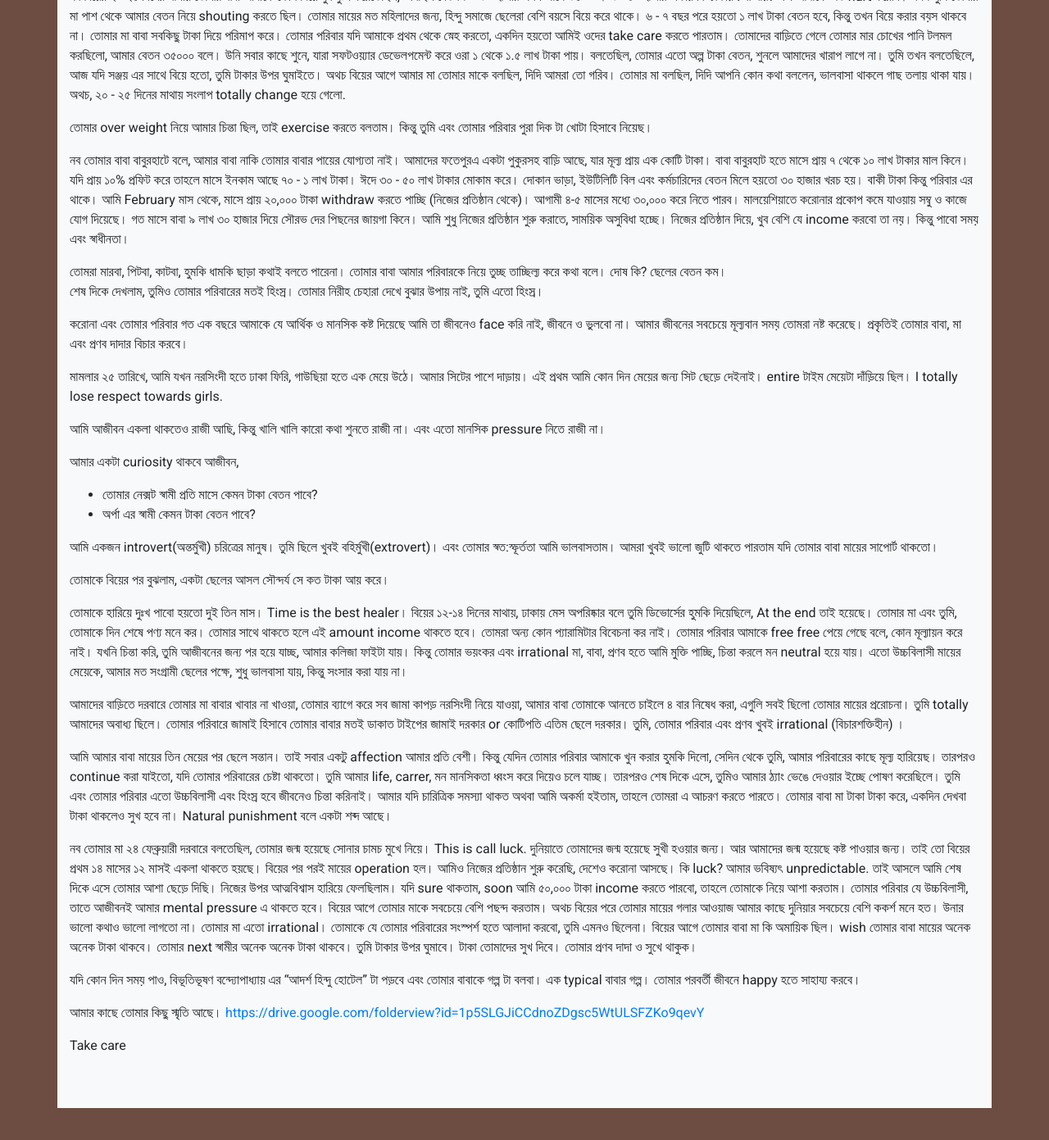
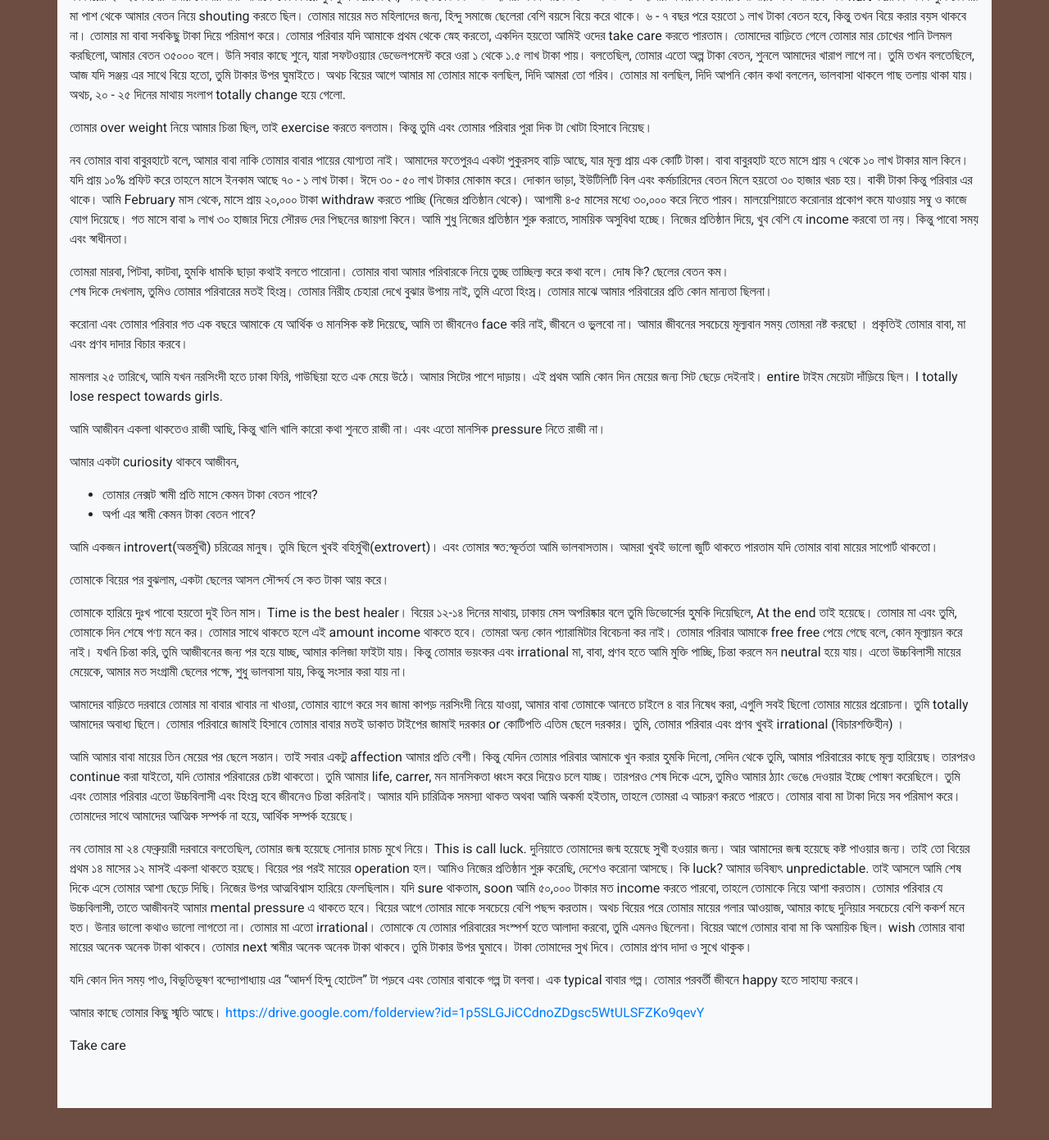
Before and after one commit to polodev/nobo, a Jekyll site: the page built from index.md, in a window 1280 px wide and 1400 px high, scrolled down 3532 px. Shown: the top 1391 px of the window at 82% size. Built offline with Jekyll 4.4.1, drawn with Linux system fonts in a browser that asks for light colours; nearby versions of some CDN libraries; some of the changed text lies outside the part shown.

Commit message:
--updated--

```diff
--- a/index.md
+++ b/index.md
@@ -77,7 +77,7 @@ active: last-message
 
 কচুয়ায় থাকা কালীন সময়ে ওয়াশ রুমে যাওয়ার সময়ে তোমার ভয় ভয় চেহারা আমার প্রায় মনে আসে। It was very cute and innocent face.
 
-যা হোক নব, আমাদের separation দুই পক্ষের জন্য ঐ ভালো। তুমি এবং তোমার পরিবার কে Happy করার জন্য আর্থিক যোগ্যতা এ মুহূর্তে আমার নাই। তোমার বাবা মা ঢাকায় বাসা উঠার পর থেকে, যে আচরণ করছে, তা আমার কাছে খুবই হতাশাজনক ছিল। আমাদের দুই পরিবারের মাঝে পারস্পরিক কোন সন্মান এবং শ্রদ্ধাবোধ ছিলনা। আমি এবং আমাদের পরিবার কোনদিনও এরকম হুমকি ধামকি, তুচ্ছ তাচ্ছিল্য কোথা থেকে পাইনাই। তোমার ক্ষোভ, আমি কেন আমার বাবা মাকে অতো priority দেই? কিন্তু তুমি দেখলে, করোনা কালীন পরিস্থিতিতে আমার পরিবার আমার ছাতা হয়ে ছিল আর তোমার পরিবার হুমকি ধামকি এবং mental pressure ছাড়া কি দিয়েছে? যে মুহূর্তে তোমার এবং তোমাদের পরিবারের ধৈর্য দেখানো এবং মানবিক হওয়া উচিত ছিল, সেখানে আমাদের কে ভয় ভীতি দেখানো সহ অমানবিক আচরণ করেছে। আমার এই মুহূর্তে অতো টাকা income করার মুরোদ নাই যে, তোমার পরিবার থেকে সন্মান পাবো। সবসময় একটা হীন মানসিকতা নিয়ে থাকতে হবে। যা অবশেষে, আমার কর্ম জীবনে প্রভাব ফেলতেছিল। তোমার মায়ের 'আমাদের আর্থিক বিষয়ে আক্ষেপ' অসীম সময় চলতে থাকবে।
+যা হোক নব, আমাদের separation দুই পক্ষের জন্য ঐ ভালো। তুমি এবং তোমার পরিবার কে Happy করার জন্য আর্থিক যোগ্যতা এ মুহূর্তে আমার নাই। তোমার বাবা মা ঢাকায় বাসা উঠার পর থেকে, যে আচরণ করছে, তা আমার কাছে খুবই হতাশাজনক ছিল। আমাদের দুই পরিবারের মাঝে পারস্পরিক কোন সন্মান এবং শ্রদ্ধাবোধ ছিলনা। আমি এবং আমাদের পরিবার কোনদিনও এরকম হুমকি ধামকি, তুচ্ছ তাচ্ছিল্য কোথা থেকে পাইনাই। তোমার ক্ষোভ, আমি কেন আমার বাবা মাকে অতো priority দেই? কিন্তু তুমি দেখলে, করোনা কালীন পরিস্থিতিতে আমার পরিবার আমার ছাতা হয়ে ছিল আর তোমার পরিবার হুমকি ধামকি এবং mental pressure ছাড়া কি দিয়েছে? যে মুহূর্তে তোমার এবং তোমাদের পরিবারের ধৈর্য দেখানো এবং মানবিক হওয়া উচিত ছিল, সেখানে আমাদের কে ভয় ভীতি দেখানো সহ অমানবিক আচরণ করেছে। আমার এই মুহূর্তে অতো টাকা income করার মুরোদ নাই যে, তোমার পরিবার থেকে সন্মান পাবো। সবসময় একটা ছোট মানসিকতা নিয়ে থাকতে হবে। যা অবশেষে, আমার কর্ম জীবনে প্রভাব ফেলতেছিল। তোমার মায়ের 'আমাদের আর্থিক বিষয়ে আক্ষেপ' অসীম সময় চলতে থাকবে।
 
 তোমার বাবা 24 February দরবারে বলতেছিল, তোমার পায়ের যোগ্যতাও আমার নাই। টাকা দিয়ে বিচার করলে আমারও দিন শেষে এমনই মনে হয়। ৬ তলা বাড়ির মালিকের মেয়েকে, আরেক ৬ তলা বাড়ির মালিকের ছেলের বিয়ে হওয়া উচিৎ।
 
@@ -89,10 +89,11 @@ active: last-message
 
 নব তোমার বাবা বাবুরহাটে বলে, আমার বাবা নাকি তোমার বাবার পায়ের যোগ্যতা নাই। আমাদের ফতেপুরএ একটা পুকুরসহ বাড়ি আছে, যার মূল্য প্রায় এক কোটি টাকা। বাবা বাবুরহাট হতে মাসে প্রায় ৭ থেকে ১০ লাখ টাকার মাল কিনে। যদি প্রায় ১০% প্রফিট করে তাহলে মাসে ইনকাম আছে ৭০ - ১ লাখ টাকা। ঈদে ৩০ - ৫০ লাখ টাকার মোকাম করে। দোকান ভাড়া, ইউটিলিটি বিল এবং কর্মচারিদের বেতন মিলে হয়তো ৩০ হাজার খরচ হয়। বাকী টাকা কিন্তু পরিবার এর থাকে। আমি February মাস থেকে, মাসে প্রায় ২০,০০০ টাকা withdraw করতে পাচ্ছি (নিজের প্রতিষ্ঠান থেকে)। আগামী ৪-৫ মাসের মধ্যে ৩০,০০০ করে নিতে পারব। মালয়েশিয়াতে করোনার প্রকোপ কমে যাওয়ায় সম্বু ও কাজে যোগ দিয়েছে। গত মাসে বাবা ৯ লাখ ৩০ হাজার দিয়ে সৌরভ দের পিছনের জায়গা কিনে। আমি শুধু নিজের প্রতিষ্ঠান শুরু করাতে, সাময়িক অসুবিধা হচ্ছে। নিজের প্রতিষ্ঠান দিয়ে, খুব বেশি যে income করবো তা নয়। কিন্তু পাবো সময় এবং স্বাধীনতা।
 
-তোমরা মারবা, পিটবা, কাটবা, হুমকি ধামকি ছাড়া কথাই বলতে পারেনা। তোমার বাবা আমার পরিবারকে নিয়ে তুচ্ছ তাচ্ছিল্য করে কথা বলে। দোষ কি? ছেলের বেতন কম।
-শেষ দিকে দেখলাম, তুমিও তোমার পরিবারের মতই হিংস্র। তোমার নিরীহ চেহারা দেখে বুঝার উপায় নাই, তুমি এতো হিংস্র।
+তোমরা মারবা, পিটবা, কাটবা, হুমকি ধামকি ছাড়া কথাই বলতে পারোনা। তোমার বাবা আমার পরিবারকে নিয়ে তুচ্ছ তাচ্ছিল্য করে কথা বলে। দোষ কি? ছেলের বেতন কম।
+শেষ দিকে দেখলাম, তুমিও তোমার পরিবারের মতই হিংস্র। তোমার নিরীহ চেহারা দেখে বুঝার উপায় নাই, তুমি এতো হিংস্র। তোমার মাঝে আমার পরিবারের প্রতি কোন মান্যতা ছিলনা।
 
-করোনা এবং তোমার পরিবার গত  এক বছরে আমাকে যে আর্থিক ও মানসিক কষ্ট দিয়েছে আমি তা জীবনেও face করি নাই, জীবনে ও ভুলবো না। আমার জীবনের সবচেয়ে মূল্যবান সময় তোমরা নষ্ট করেছে। প্রকৃতিই তোমার বাবা, মা এবং প্রণব দাদার বিচার করবে।
+
+করোনা এবং তোমার পরিবার গত  এক বছরে আমাকে যে আর্থিক ও মানসিক কষ্ট দিয়েছে, আমি তা জীবনেও face করি নাই, জীবনে ও ভুলবো না। আমার জীবনের সবচেয়ে মূল্যবান সময় তোমরা নষ্ট করছো । প্রকৃতিই তোমার বাবা, মা এবং প্রণব দাদার বিচার করবে।
 
 মামলার ২৫ তারিখে, আমি যখন নরসিংদী হতে ঢাকা ফিরি, গাউছিয়া হতে এক মেয়ে উঠে। আমার সিটের পাশে দাড়ায়। এই প্রথম আমি কোন দিন মেয়ের জন্য সিট ছেড়ে দেইনাই। entire টাইম মেয়েটা দাঁড়িয়ে ছিল। I totally lose respect towards girls.
 
@@ -111,9 +112,9 @@ active: last-message
 
 আমাদের বাড়িতে দরবারে তোমার মা বাবার খাবার না খাওয়া, তোমার ব্যাগে করে সব জামা কাপড় নরসিংদী নিয়ে যাওয়া, আমার বাবা তোমাকে আনতে চাইলে ৪ বার নিষেধ করা, এগুলি সবই ছিলো তোমার মায়ের প্ররোচনা। তুমি totally আমাদের অবাধ্য ছিলে। তোমার পরিবারে জামাই হিসাবে তোমার বাবার মতই ডাকাত টাইপের জামাই দরকার or কোটিপতি এতিম ছেলে দরকার। তুমি, তোমার পরিবার এবং প্রণব খুবই irrational (বিচারশক্তিহীন) ।
 
-আমি আমার বাবা মায়ের তিন মেয়ের পর ছেলে সন্তান। তাই সবার একটু affection আমার প্রতি বেশী। কিন্তু যেদিন তোমার পরিবার আমাকে খুন করার হুমকি দিলো, সেদিন থেকে তুমি, আমার পরিবারের কাছে মূল্য হারিয়েছ। তারপরও continue করা যাইতো, যদি তোমার পরিবারের চেষ্টা থাকতো। তুমি আমার life, carrer, মন মানসিকতা ধ্বংস করে দিয়েও চলে যাচ্ছ। তারপরও শেষ দিকে এসে, তুমিও আমার ঠ্যাং ভেঙে দেওয়ার ইচ্ছে পোষণ করেছিলে। তুমি এবং তোমার পরিবার এতো উচ্চবিলাসী এবং হিংস্র হবে জীবনেও চিন্তা করিনাই। আমার যদি চারিত্রিক সমস্যা থাকত অথবা আমি অকর্মা হইতাম, তাহলে তোমরা এ আচরণ করতে পারতে। তোমার বাবা মা টাকা টাকা করে, একদিন দেখবা টাকা থাকলেও সুখ হবে না। Natural punishment বলে একটা শব্দ আছে।
+আমি আমার বাবা মায়ের তিন মেয়ের পর ছেলে সন্তান। তাই সবার একটু affection আমার প্রতি বেশী। কিন্তু যেদিন তোমার পরিবার আমাকে খুন করার হুমকি দিলো, সেদিন থেকে তুমি, আমার পরিবারের কাছে মূল্য হারিয়েছ। তারপরও continue করা যাইতো, যদি তোমার পরিবারের চেষ্টা থাকতো। তুমি আমার life, carrer, মন মানসিকতা ধ্বংস করে দিয়েও চলে যাচ্ছ। তারপরও শেষ দিকে এসে, তুমিও আমার ঠ্যাং ভেঙে দেওয়ার ইচ্ছে পোষণ করেছিলে। তুমি এবং তোমার পরিবার এতো উচ্চবিলাসী এবং হিংস্র হবে জীবনেও চিন্তা করিনাই। আমার যদি চারিত্রিক সমস্যা থাকত অথবা আমি অকর্মা হইতাম, তাহলে তোমরা এ আচরণ করতে পারতে। তোমার বাবা মা টাকা দিয়ে সব পরিমাপ করে। তোমাদের সাথে আমাদের আত্মিক সম্পর্ক না হয়ে, আর্থিক সম্পর্ক হয়েছে।
 
-নব তোমার মা ২৪ ফেব্রুয়ারী দরবারে বলতেছিল, তোমার জন্ম হয়েছে সোনার চামচ মুখে নিয়ে। This is call luck. দুনিয়াতে তোমাদের জন্ম হয়েছে সুখী হওয়ার জন্য। আর আমাদের জন্ম হয়েছে কষ্ট পাওয়ার জন্য। তাই তো বিয়ের প্রথম ১৪ মাসের ১২ মাসই একলা থাকতে হয়ছে। বিয়ের পর পরই মায়ের operation হল। আমিও নিজের প্রতিষ্ঠান শুরু করেছি, দেশেও করোনা আসছে। কি luck? আমার ভবিষ্যৎ unpredictable. তাই আসলে আমি শেষ দিকে এসে তোমার আশা ছেড়ে দিছি। নিজের উপর আত্মবিশ্বাস হারিয়ে ফেলছিলাম। যদি sure থাকতাম, soon আমি ৫০,০০০ টাকা income করতে পারবো, তাহলে তোমাকে নিয়ে আশা করতাম। তোমার পরিবার যে উচ্চবিলাসী, তাতে আজীবনই আমার mental pressure এ থাকতে হবে। বিয়ের আগে তোমার মাকে সবচেয়ে বেশি পছন্দ করতাম। অথচ বিয়ের পরে তোমার মায়ের গলার আওয়াজ আমার কাছে দুনিয়ার সবচেয়ে বেশি ককর্শ মনে হত। উনার ভালো কথাও ভালো লাগতো না। তোমার মা এতো irrational। তোমাকে যে তোমার পরিবারের সংস্পর্শ হতে আলাদা করবো, তুমি এমনও ছিলেনা। বিয়ের আগে তোমার বাবা মা কি অমায়িক ছিল। wish তোমার বাবা মায়ের অনেক অনেক টাকা থাকবে। তোমার next স্বামীর অনেক অনেক টাকা থাকবে। তুমি টাকার উপর ঘুমাবে। টাকা তোমাদের সুখ দিবে। তোমার প্রণব দাদা ও সুখে থাকুক।
+নব তোমার মা ২৪ ফেব্রুয়ারী দরবারে বলতেছিল, তোমার জন্ম হয়েছে সোনার চামচ মুখে নিয়ে। This is call luck. দুনিয়াতে তোমাদের জন্ম হয়েছে সুখী হওয়ার জন্য। আর আমাদের জন্ম হয়েছে কষ্ট পাওয়ার জন্য। তাই তো বিয়ের প্রথম ১৪ মাসের ১২ মাসই একলা থাকতে হয়ছে। বিয়ের পর পরই মায়ের operation হল। আমিও নিজের প্রতিষ্ঠান শুরু করেছি, দেশেও করোনা আসছে। কি luck? আমার ভবিষ্যৎ unpredictable. তাই আসলে আমি শেষ দিকে এসে তোমার আশা ছেড়ে দিছি। নিজের উপর আত্মবিশ্বাস হারিয়ে ফেলছিলাম। যদি sure থাকতাম, soon আমি ৫০,০০০ টাকার মত income করতে পারবো, তাহলে তোমাকে নিয়ে আশা করতাম। তোমার পরিবার যে উচ্চবিলাসী, তাতে আজীবনই আমার mental pressure এ থাকতে হবে। বিয়ের আগে তোমার মাকে সবচেয়ে বেশি পছন্দ করতাম। অথচ বিয়ের পরে তোমার মায়ের গলার আওয়াজ, আমার কাছে দুনিয়ার সবচেয়ে বেশি ককর্শ মনে হত। উনার ভালো কথাও ভালো লাগতো না। তোমার মা এতো irrational। তোমাকে যে তোমার পরিবারের সংস্পর্শ হতে আলাদা করবো, তুমি এমনও ছিলেনা। বিয়ের আগে তোমার বাবা মা কি অমায়িক ছিল। wish তোমার বাবা মায়ের অনেক অনেক টাকা থাকবে। তোমার next স্বামীর অনেক অনেক টাকা থাকবে। তুমি টাকার উপর ঘুমাবে। টাকা তোমাদের সুখ দিবে। তোমার প্রণব দাদা ও সুখে থাকুক।
 
 যদি কোন দিন সময় পাও, বিভূতিভূষণ বন্দ্যোপাধ্যায় এর "আদর্শ হিন্দু হোটেল" টা পড়বে এবং তোমার বাবাকে গল্প টা বলবা। এক typical বাবার গল্প। তোমার পরবর্তী জীবনে happy হতে সাহায্য করবে।
 
```
